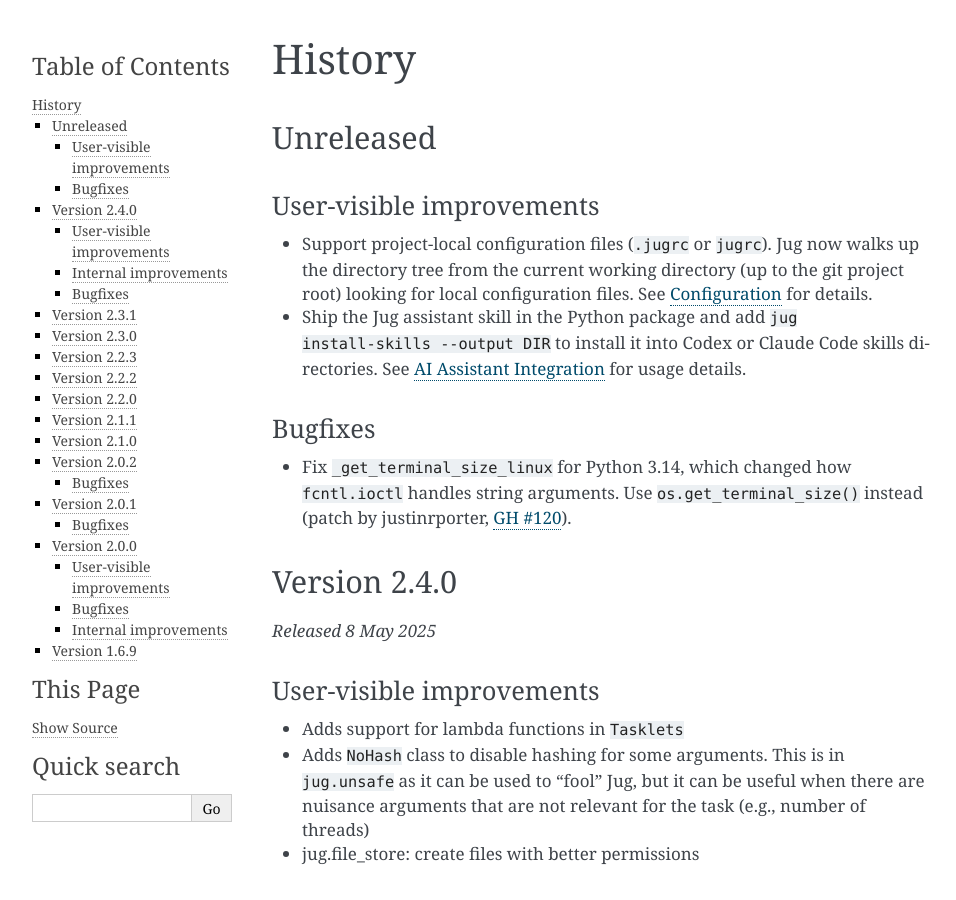
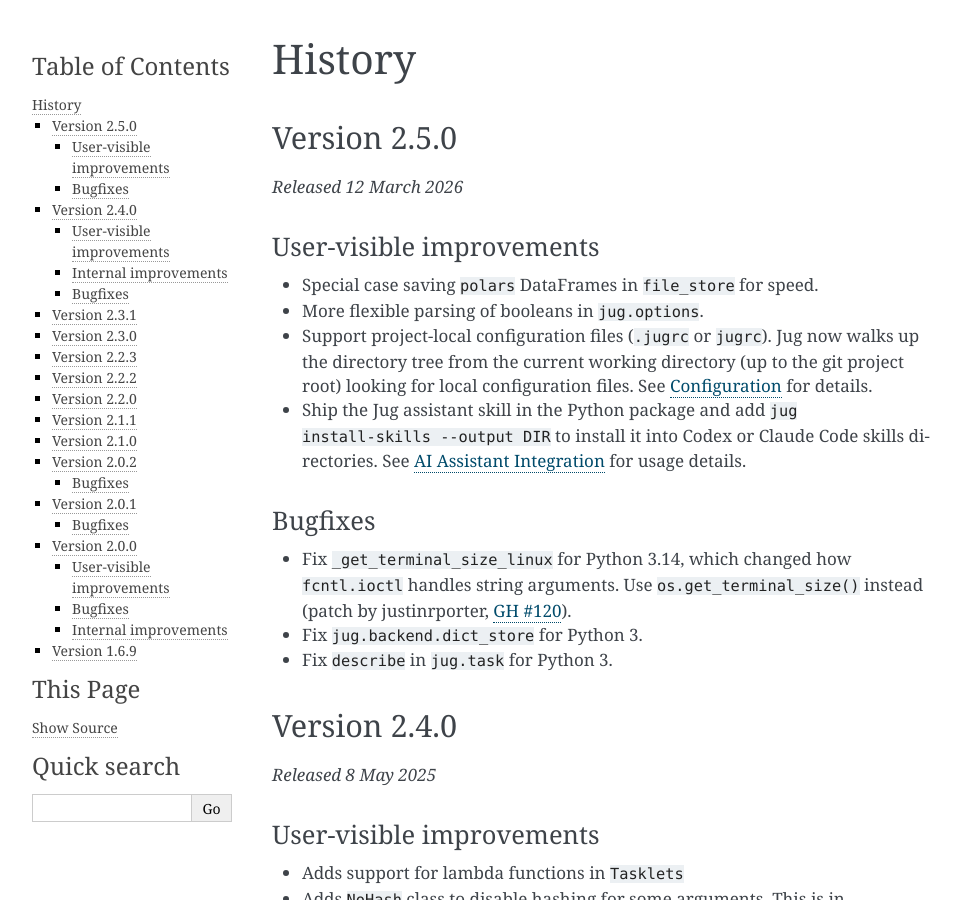
Before and after one commit to luispedro/jug, a Sphinx documentation site: the page built from docs/source/history.rst, in a window 1280 px wide and 900 px high. Shown: the whole window, without its empty margins (148-1104 px from the left). Built offline with Sphinx 7.4.7, drawn with Linux system fonts in a browser that asks for light colours; formulas are drawn with MathJax 3; the version number could not be read and is left out.

Commit message:
RLS Version 2.5.0
User-visible improvements
~~~~~~~~~~~~~~~~~~~~~~~~~

* Special case saving `polars` DataFrames in `file_store` for speed.
* More flexible parsing of booleans in `jug.options`.
* Support project-local configuration files (`.jugrc` or `jugrc). Jug now
  walks up the directory tree from the current working directory (up to the git
  project root) looking for local configuration files. See
  `configuration` for details.
* Ship the Jug assistant skill in the Python package and add
  `jug install-skills --output DIR` to install it into Codex or Claude Code
  skills directories. See `ai-assistants` for usage details.

Bugfixes
~~~~~~~~

* Fix `_get_terminal_size_linux` for Python 3.14, which changed how
  `fcntl.ioctl` handles string arguments. Use `os.get_terminal_size()`
  instead (patch by justinrporter, [GH
  #120](https://github.com/luispedro/jug/issues/120)).
* Fix `jug.backend.dict_store` for Python 3.
* Fix `describe` in `jug.task` for Python 3.

Internal
~~~~~~~~

* Jug is now being tested on Python 3.14

```diff
--- a/README.rst
+++ b/README.rst
@@ -146,8 +146,8 @@
 
 * Support project-local configuration files (``.jugrc`` or ``jugrc``). Jug now
   walks up the directory tree from the current working directory (up to the git
-  project root) looking for local configuration files. See
-  :doc:`configuration` for details.
+  project root) looking for local configuration files. See `configuration` for
+  details.
 
 
 Version 2.4.0
--- a/docs/source/history.rst
+++ b/docs/source/history.rst
@@ -2,12 +2,16 @@
 History
 =======
 
-Unreleased
-----------
+Version 2.5.0
+-------------
+
+*Released 12 March 2026*
 
 User-visible improvements
 ~~~~~~~~~~~~~~~~~~~~~~~~~
 
+* Special case saving ``polars`` DataFrames in ``file_store`` for speed.
+* More flexible parsing of booleans in ``jug.options``.
 * Support project-local configuration files (``.jugrc`` or ``jugrc``). Jug now
   walks up the directory tree from the current working directory (up to the git
   project root) looking for local configuration files. See
@@ -23,6 +27,8 @@
   ``fcntl.ioctl`` handles string arguments. Use ``os.get_terminal_size()``
   instead (patch by justinrporter, `GH #120
   <https://github.com/luispedro/jug/issues/120>`__).
+* Fix ``jug.backend.dict_store`` for Python 3.
+* Fix ``describe`` in ``jug.task`` for Python 3.
 
 
 Version 2.4.0
```
Also changed, not shown: 2 other files.
